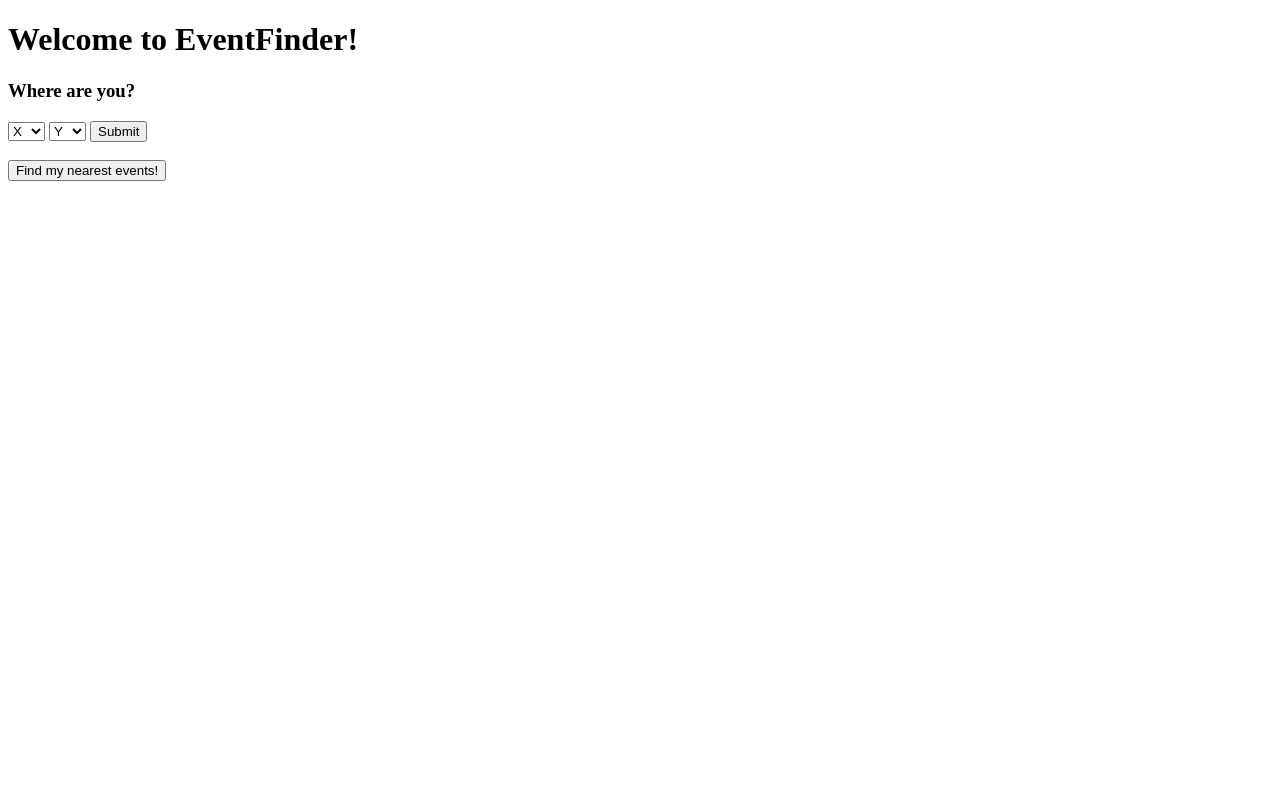
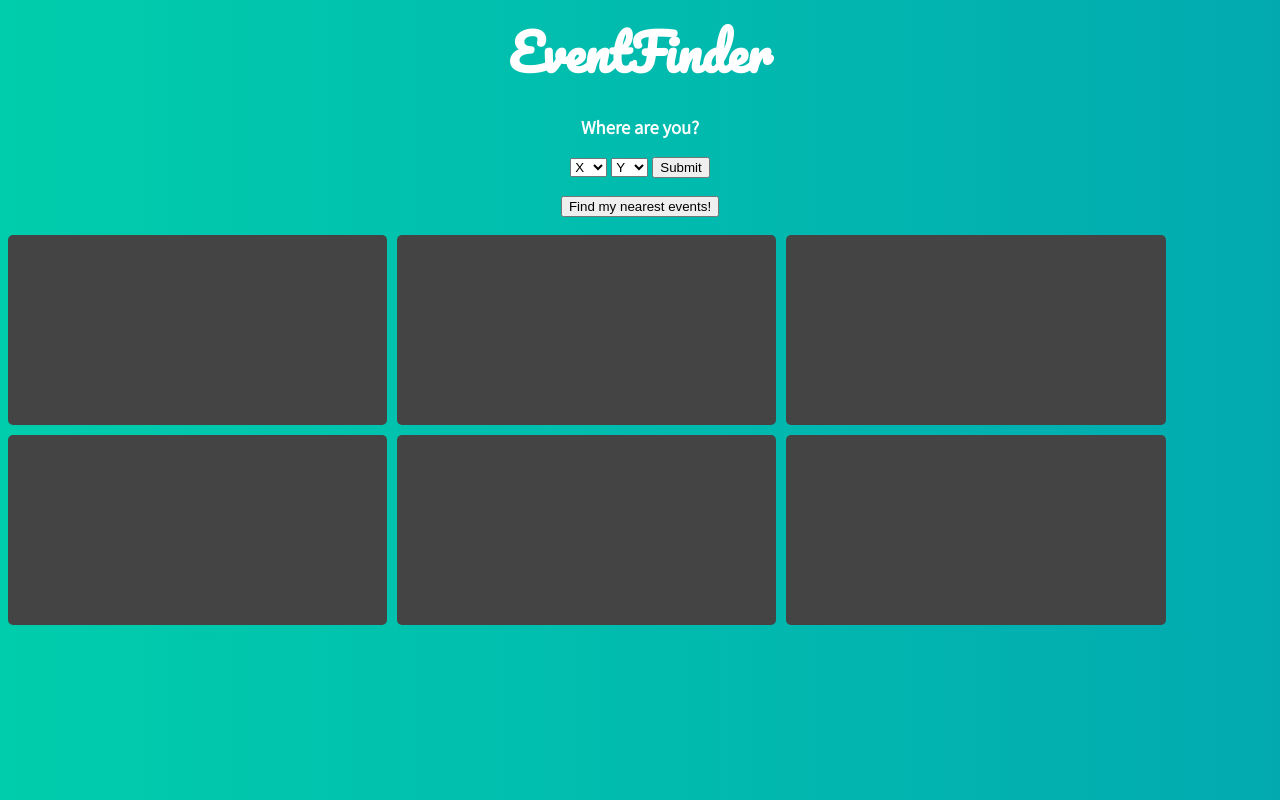
Before and after one commit to wemmm/event_finder, a plain HTML site: page index.html in a window 1280 px wide. Drawn offline with Linux system fonts and the light colour scheme.

Commit message:
Adds styles.css and connects interface with jQuery

```diff
--- a/index.html
+++ b/index.html
@@ -1,12 +1,14 @@
 <!DOCTYPE html>
 <html>
   <head>
+
+    <link rel="stylesheet" href="styles.css">
     <meta charset="utf-8">
     <title>EventFinder</title>
   </head>
   <body>
-
-    <h1>Welcome to EventFinder!</h1>
+  <div class="mainheader">
+    <h1>EventFinder</h1>
 
     <h3 id="locationstatus">Where are you?</h3>
 
@@ -58,10 +60,19 @@
     <option value="19">19</option>
     <option value="20">20</option>
   </select>
+  <button id="submitcoords" type="button" name="button">Submit</button><br>
+  <br><button id="findevents" type="button" name="button">Find my nearest events!</button>
+  </div>
 
-  <button id="submitcoords" type="button" name="button">Submit</button><br>
-
-  <br><button id="findevents" type="button" name="button">Find my nearest events!</button>
+  <br>
+  <div class="wrapper">
+  <div id="firstevent" class="box a"></div>
+  <div id="secondevent" class="box b"></div>
+  <div id="thirdevent" class="box c"></div>
+  <div id="fourthevent" class="box d"></div>
+  <div id="fifthevent" class="box e"></div>
+  <div id="sixthevent" class="box f"></div>
+  </div>
 
   </body>
 
--- a/interface.js
+++ b/interface.js
@@ -5,4 +5,14 @@ $(document).ready(function() {
     eventfinder.getUserCoordinates($("#xcoord").val(), $("#ycoord").val())
     $('#locationstatus').text(eventfinder.userCoordinates)
   })
+
+  $('#findevents').on('click', function() {
+    eventfinder.closestEvents();
+    $('#firstevent').text(eventfinder.returnEventList()[0])
+    $('#secondevent').text(eventfinder.returnEventList()[1])
+    $('#thirdevent').text(eventfinder.returnEventList()[2])
+    $('#fourthevent').text(eventfinder.returnEventList()[3])
+    $('#fifthevent').text(eventfinder.returnEventList()[4])
+    $('#sixthevent').text('Refresh the page for more events!')
+  })
 })
--- /dev/null
+++ b/styles.css
@@ -0,0 +1,44 @@
+@import url('https://fonts.googleapis.com/css?family=Pacifico|Assistant');
+
+html {
+  background: #02AAB0;
+  background: -webkit-linear-gradient(to right, #00CDAC, #02AAB0);
+  background: linear-gradient(to right, #00CDAC, #02AAB0);
+}
+
+h1 {
+  font-family: Pacifico;
+  color: white;
+  font-size: 50px;
+  margin: 0;
+}
+
+h3 {
+  font-family: Assistant;
+  color: white;
+}
+.mainheader {
+  padding: 0;
+  width: 100%;
+  text-align: center;
+}
+
+.wrapper {
+
+  text-align: center;
+  align-items: center;
+  left: 10%;
+  display: grid;
+  grid-template-columns: 30% 30% 30%;
+  grid-gap: 10px;
+  color: #444;
+}
+
+.box {
+  background-color: #444;
+  color: #fff;
+  border-radius: 5px;
+  padding: 20px;
+  font-size: 150%;
+  height: 150px;
+}
```
